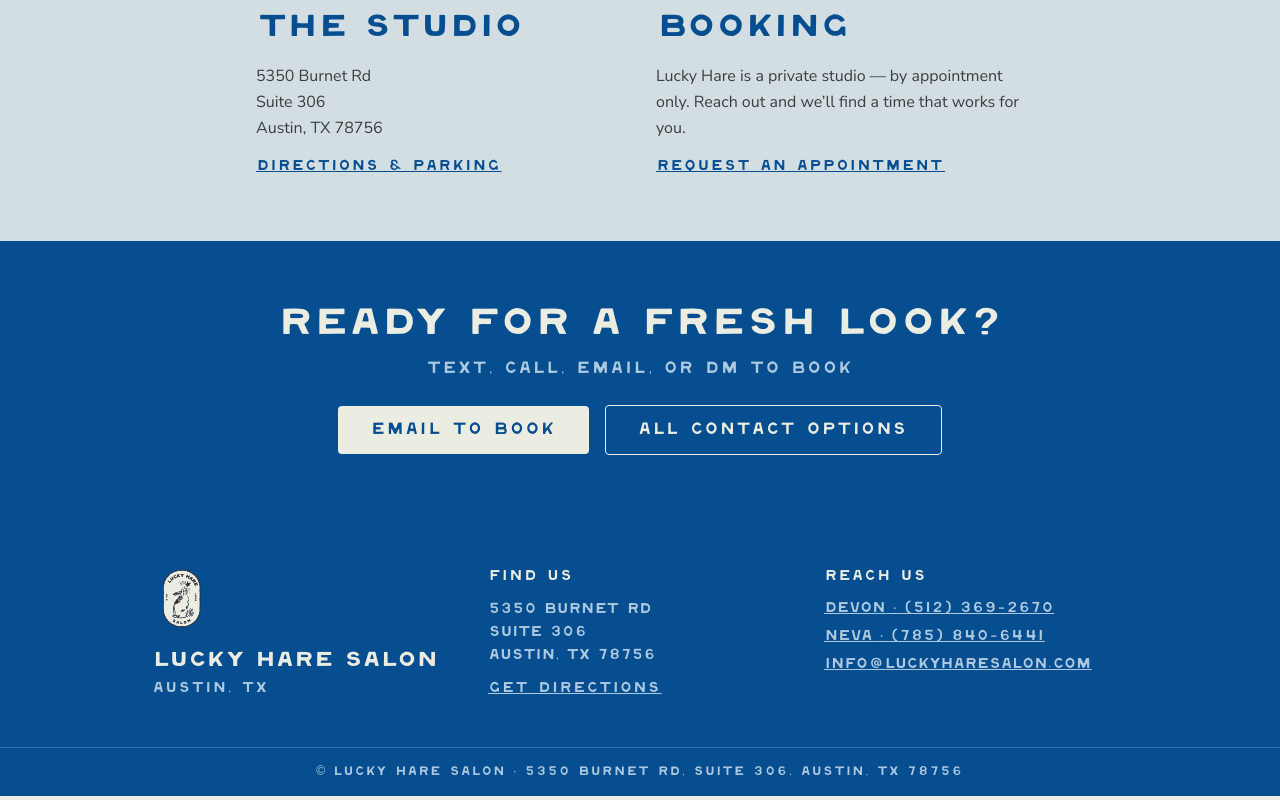
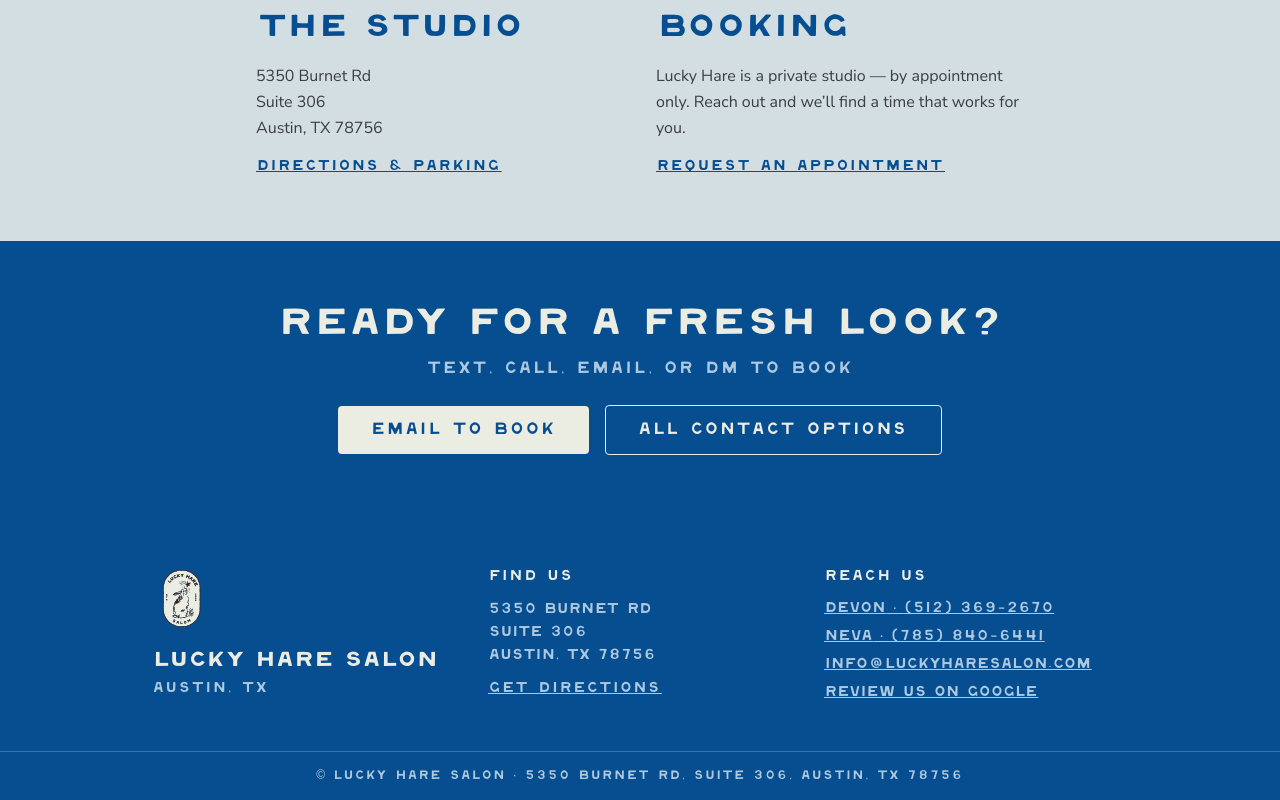
Before and after one commit to calebguy/lucky-hare-salon, a Next.js app: page / in a window 1280 px wide. Shown: the part 2528-3328 px from the top of the page. Built offline with nearby package versions, Linux system fonts and the light colour scheme.

Commit message:
Add "Review us on Google" link to the footer
Stores the Google Business Profile review short-link in site.ts
(location.googleReviewUrl) and links it from the footer, guarded so it
hides if the URL is ever cleared.

Co-Authored-By: Claude Opus 4.8 <noreply@anthropic.com>

```diff
--- a/app/site.ts
+++ b/app/site.ts
@@ -58,6 +58,9 @@ export const location = {
 	// Map links. Replace once the listing exists; a plain query works meanwhile.
 	googleMapsUrl: "https://www.google.com/maps/search/?api=1&query=5350+Burnet+Rd+Suite+306+Austin+TX+78756",
 	appleMapsUrl: "https://maps.apple.com/?q=5350+Burnet+Rd+Suite+306+Austin+TX+78756",
+	// Google Business Profile "leave a review" short-link. Empty string hides the
+	// footer review link until the listing exists.
+	googleReviewUrl: "https://g.page/r/CXsg_Tdvcyr8EBI/review",
 };
 
 // Lucky Hare is a private studio — appointment only, no walk-ins. We deliberately
--- a/components/Footer.tsx
+++ b/components/Footer.tsx
@@ -60,6 +60,18 @@ export default function Footer() {
 								</Link>
 							</li>
 						)}
+						{location.googleReviewUrl && (
+							<li>
+								<Link
+									href={location.googleReviewUrl}
+									target="_blank"
+									rel="noopener noreferrer"
+									className="underline hover:text-sage"
+								>
+									Review us on Google
+								</Link>
+							</li>
+						)}
 					</ul>
 				</div>
 			</div>
```
